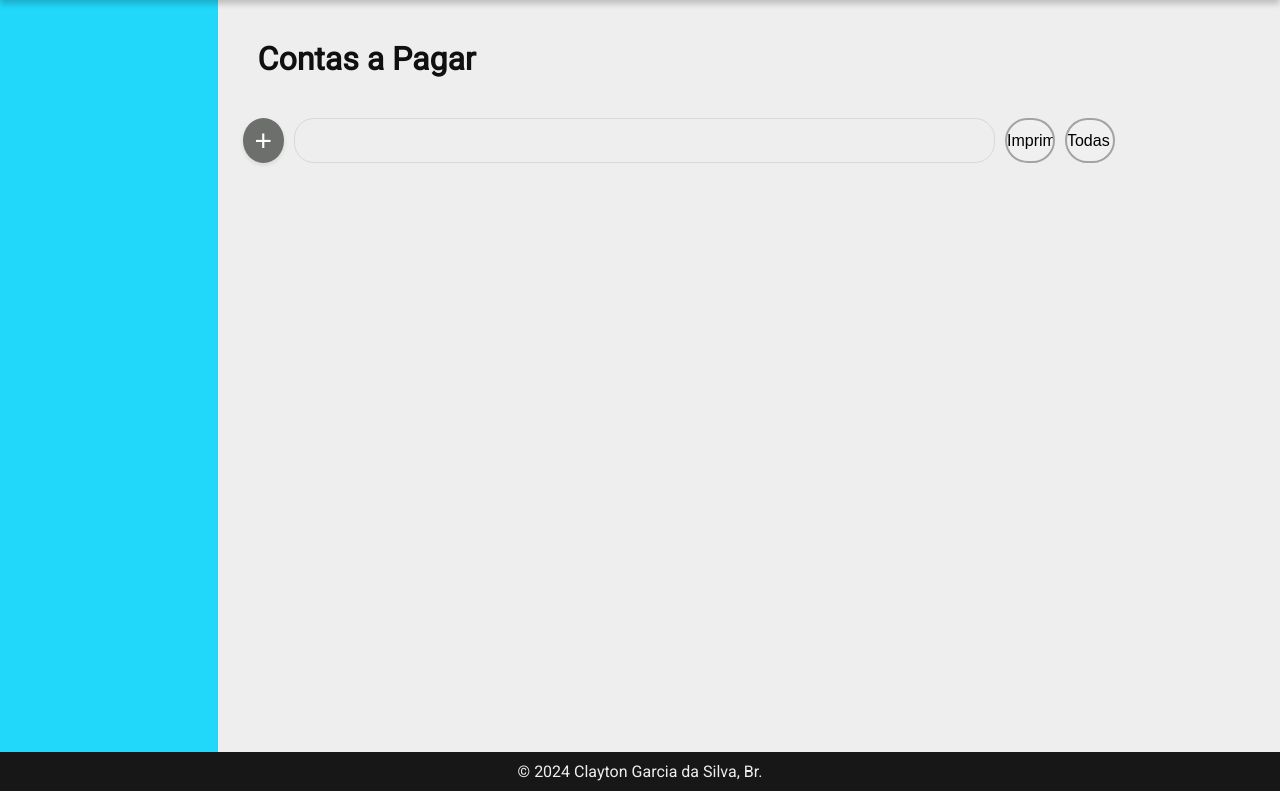
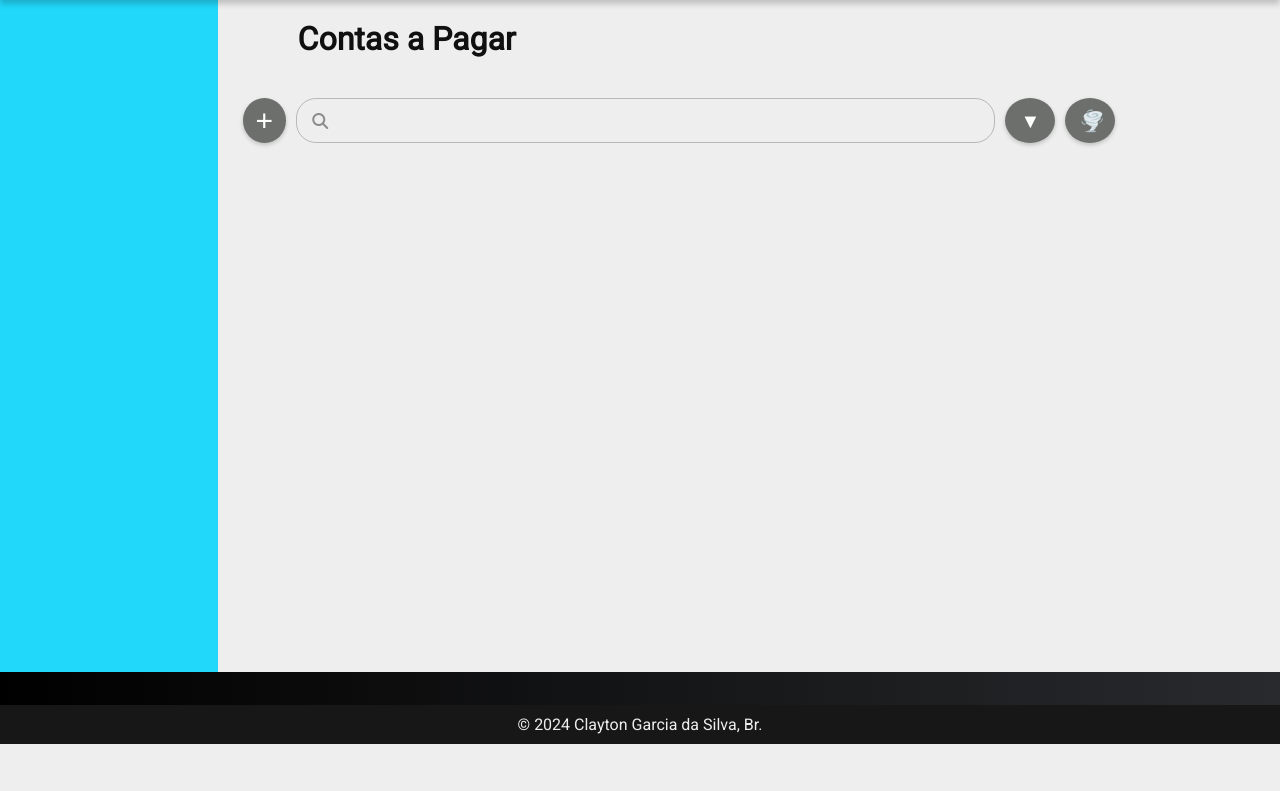
Before and after one commit to Claayton/BillFlux, a Flask app: page /tickets in a window 1280 px wide. Shown: the part 56-847 px from the top of the page. After the commit the page ends 800 px from the top, so only its background shows below. Run offline with Flask 3, Linux system fonts and the light colour scheme; some libraries are stand-ins or nearby versions.

Commit message:
Refactor: Refactor sed first part of tickets page

```diff
--- a/ticketmanager/static/css/tickets.css
+++ b/ticketmanager/static/css/tickets.css
@@ -24,8 +24,8 @@
 }
 
 body {
-    background-color: #5021FA;
-    color: #101011;
+    background-color: var(--color1);
+    color: var(--color7);
     font-family: 'Roboto', sans-serif;
     width: 100%;
     min-height: 100vh;
@@ -36,27 +36,27 @@ body {
 main {
     display: flex;
     flex-direction: row;
-    height: 94%;
+    height: 84%;
 }
 
 .navbar-1 {
     width: 17%;
     height: 100%;
-    background-color: #21D8FA;
+    background-color: var(--color5);
 }
 
 .navbar-2 {
     height: 100%;
     width: 83%;
-    background-color: #eee;
+    background-color: var(--color8);
 }
 
 .navbar-2 h1 {
-    padding: 40px;
+    padding: 20 80;
 }
 
 .navbar-2 .options {
-    padding: 0px 20px 20px 20px;
+    padding: 20px;
     display: flex;
     flex-direction: row;
 }
@@ -64,7 +64,7 @@ main {
 .navbar-2 .options button {
     background-color: #6c6f6c; /* Cor de fundo */
     color: white; /* Cor do texto */
-    padding:4px 12px; /* Espaçamento interno */
+    padding: 0px 13px; /* Espaçamento interno */
     margin: 0px 5px;
     border: none; /* Remover a borda padrão */
     border-radius: 50%; /* Deixar o botão redondo */
@@ -73,23 +73,23 @@ main {
     display: inline-block; /* Manter o botão inline */
     font-size: 30px; /* Tamanho da fonte */
     cursor: pointer; /* Mostrar cursor de ponteiro */
-    box-shadow: 0 2px 4px rgba(0, 0, 0, 0.1); /* Sombra */
-    transition: border-color 0.3s ease; /* Transição suave da cor da borda */
+    box-shadow: 0 2px 4px var(--shadow-color); /* Sombra */
+    transition: background-color 0.3s ease; /* Transição suave da cor de fundo */
 }
 
 .navbar-2 .options button:hover {
-    background-color: #4d4d4d; /* Cor de fundo */
+    background-color: #4d4d4d; /* Cor de fundo no hover */
 }
 
 main .search {
     margin: 0px 5px;
     width: 100%;
     height: 45px;
-    border: 1px solid rgba(0, 0, 0, 0.096);
+    border: 1px solid rgba(0, 0, 0, 0.227);
     border-radius: 20px;
     display: flex;
     align-items: center;
-    font-size: 16px;;
+    font-size: 16px;
 }
 
 main .search:hover {
@@ -104,7 +104,7 @@ main .search label i {
 main .search input {
     background-color: transparent;
     color: black;
-    width: 100%;
+    width: 94%;
     border: transparent;
     font-size: 20px; /* Tamanho da fonte */
 }
@@ -113,35 +113,52 @@ main .search input:focus {
     outline: none;
 }
 
-main .search:hover {
-    box-shadow: 0px 0px 4px rgba(0, 0, 0, 0.233);
+.options select {
+    width: 50px;
+    height: 100%;
+    background-color: #6c6f6c; /* Cor de fundo */
+    color: transparent; /* Torna o texto transparente */
+    padding: 0px 13px; /* Espaçamento interno */
+    margin: 0px 5px;
+    border: none; /* Remover a borda padrão */
+    border-radius: 50%; /* Deixar o botão redondo */
+    text-align: center; /* Centralizar o texto */
+    font-size: 20px; /* Tamanho da fonte */
+    cursor: pointer; /* Mostrar cursor de ponteiro */
+    box-shadow: 0 2px 4px var(--shadow-color); /* Sombra */
+    transition: background-color 0.3s ease; /* Transição suave da cor de fundo */
+    appearance: none;
+    text-indent: 9999px; /* Move o texto para fora da área visível */
 }
 
-.options select {
-    width: 50px;
-    margin: 0px 5px;
-    appearance: none; /* Remove o estilo padrão do select */
-    background-color: #f0f0f0; /* Cor de fundo */
-    border: 2px solid #a3a3a3; /* Borda */
-    border-radius: 25px; /* Bordas arredondadas */
-    font-size: 16px; /* Tamanho da fonte */
-    cursor: pointer; /* Mostra o cursor de ponteiro */
+.options select:hover {
+    background-color: #4d4d4d; /* Cor de fundo no hover */
 }
 
-.select-container::after {
-    content: '\25BC'; /* Código Unicode para a seta para baixo */
+.options select:focus {
+    outline: none;
+}
+
+.options select option {
+    color: white; /* Cor do texto */
+    padding: 5px;
+    font-size: 15px; /* Tamanho da fonte */
+    text-align: left;
+}
+
+.option-1-container, .option-2-container {
+    position: relative;
+}
+
+.option-1-container label i,
+.option-2-container label i {
+    color: white;
+    font-size: 20px;
     position: absolute;
     top: 50%;
-    right: 20px;
-    transform: translateY(-50%);
-    pointer-events: none; /* Faz com que a seta não interfira nas ações do usuário */
-    font-size: 16px; /* Tamanho da seta */
-    color: #333; /* Cor da seta */
-}
-
-.select-container select:focus {
-    border-color: #4CAF50; /* Cor da borda ao focar */
-    outline: none; /* Remove a borda padrão do foco */
+    left: 50%;
+    transform: translate(-50%, -50%);
+    pointer-events: none;
 }
 
 #vazio {
@@ -158,7 +175,7 @@ main .search:hover {
     box-shadow: 0 0 20px rgba(0, 0, 0, 0.15); /* Sombra ao redor da tabela */
 }
 
-.tabela-estilosa tr {
+.tabela-estilosa thead tr {
     background-color: #009879; /* Cor de fundo do cabeçalho */
     color: #ffffff; /* Cor do texto do cabeçalho */
     text-align: left;
@@ -183,5 +200,5 @@ main .search:hover {
 }
 
 .tabela-estilosa tbody tr:hover {
-    background-color: #01be98; /* Cor de fundo do cabeçalho */
+    background-color: #01be98; /* Cor de fundo ao passar o mouse */
 }
--- a/ticketmanager/templates/tickets.html
+++ b/ticketmanager/templates/tickets.html
@@ -1,4 +1,5 @@
 <link rel="stylesheet" href="{{ url_for('static', filename='css/tickets.css') }}" rel="stylesheet">
+<script src="https://kit.fontawesome.com/c996c5ea01.js" crossorigin="anonymous"></script>
 
 
 {% extends 'base.html' %}
@@ -20,13 +21,18 @@
                 <label for="search"><i class="fas fa-search"></i></label>
                 <input type="text" name="search" id="search">
             </div>
-            <select name="options" id="options">
+            <div class="option-1-container">
+                <label for="option-1""><i>▼</i></label>
+                <select id="option-1" class="hidden-select">
                     <option value="Imprimir">Imprimir</option>
                     <option value="Exportar">Exportar</option>
                     <option value="Agrupar">Agrupar por coluna</option>
                 </select>
+            </div>
 
-            <select name="filter" id="options">
+            <div class="option-2-container">
+                <label for="option-2""><i>🌪️</i></label>
+                <select id="option-2" class="hidden-select">
                     <option value="Todas">Todas</option>
                     <option value="Não Pagas">Não Pagas</option>
                     <option value="Vencidas">Vencidas</option>
@@ -34,6 +40,7 @@
                     <option value="Hoje">Hoje</option>
                     <option value="Pagas">Pagas</option>
                 </select>
+            </div>
 
             <div id="vazio">
             </div>
@@ -46,6 +53,7 @@
                     {% for message in task_message %}
 
                     <table class="tabela-estilosa">
+                        <thead>
                             <tr>
                                 <th></th>
                                 <th>Ação</th>
@@ -62,6 +70,8 @@
                                 <th>Observações</th>
                                 <th>Lançado em</th>
                             </tr>
+                        </thead>
+                        <tbody>
                             <tr>
                                 <th>
                                     <div class="options">
@@ -71,12 +81,9 @@
                                             <option value="Excluir">Excluir</option>
                                             <option value="Editar">Editar</option>
                                         </select>
-                                <div>
+                                    </div>
                                 </th>
-                            <th>
-                                <button>Editar</button>
-                            </th>
-                            <th>foo bar</th>
+                                <th><button>Editar</button></th>
                                 <th>foo bar</th>
                                 <th>foo bar</th>
                                 <th>foo bar</th>
@@ -89,6 +96,7 @@
                                 <th>foo bar</th>
                                 <th>foo bar</th>
                             </tr>
+                        </tbody>
                     </table>
 
                     {% endfor %}
```
Lines whose indentation alone changed are shown as unchanged.
